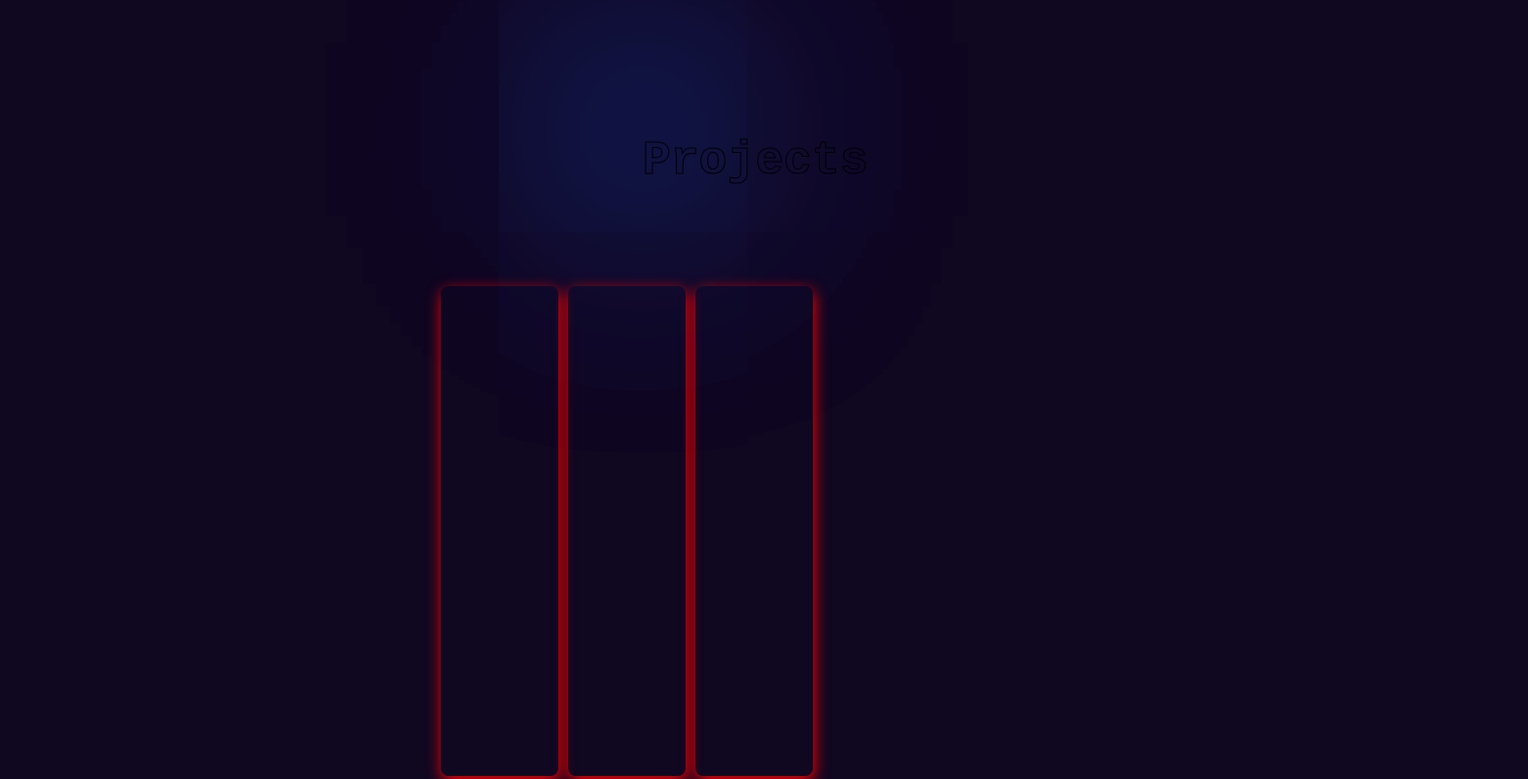
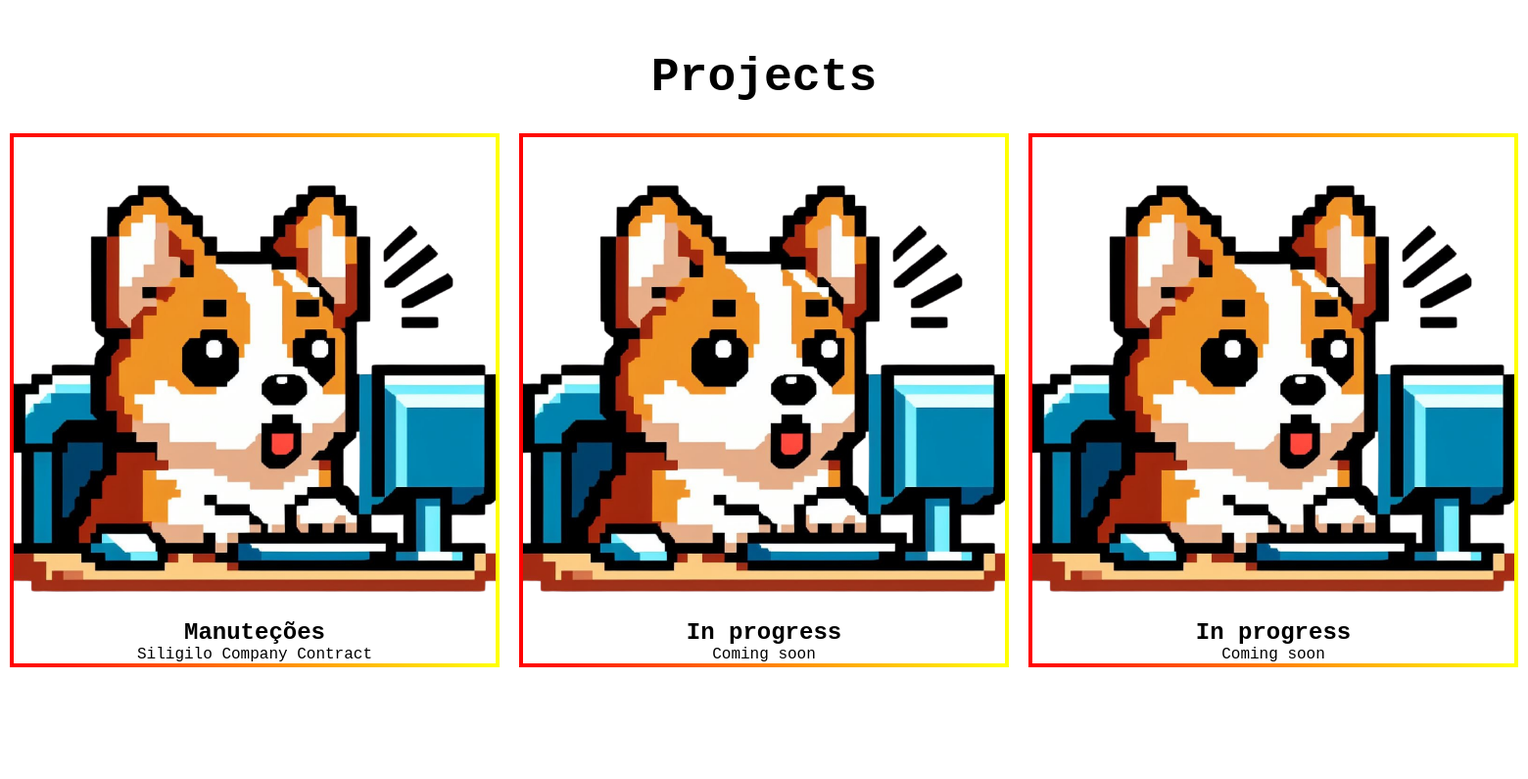
Before and after one commit to DiabloK/DiabloK.oi, a plain HTML site: page index.html in a window 1280 px wide. Shown: the part 780-1575 px from the top of the page at 98% size, 1560 px wide, since content can reach past the window. Drawn offline with nearby package versions, Linux system fonts and the light colour scheme.

Commit message:
1.1
ajuste de projects

```diff
--- a/assets/style.css
+++ b/assets/style.css
@@ -19,7 +19,7 @@ body {
     min-height: 100vh;
     display: grid;
     place-items: center;
-    background: #100721;
+    background: #ffffff;
     font-family: "Ubuntu Mono", monospace;
     font-weight: 400;
   }
@@ -182,6 +182,7 @@ section .header{
     font-size: 1.75rem;
     color: #fff;
     border-radius: 5px;
+    text-align: center;
 }
 
 .features .card h4{
@@ -434,69 +435,48 @@ mark {
     margin: auto;
     padding: 5rem 2rem;
 }
-
-.container-carousel  {
-    width: 100%;
+.col {
     display: flex;
     justify-content: center;
-    height: 500px;
-    gap: 10px;
-
-    > div {
-      flex: 0 0 120px;
-      border-radius: 0.5rem;
-      transition: 0.5s ease-in-out;
-      cursor: pointer;
-      box-shadow: 1px 5px 15px #ff0000;
+    align-items: center;
+  }
+  .image-container {
+    display: flex;
+    flex-direction: column;
+    align-items: center;
     position: relative;
-      overflow: hidden;
-
-      &:nth-of-type(1) {
-        background: url("images/logo4.png")  no-repeat 50% / cover;
+    margin: 10px;
+    width: 500px; /* Largura máxima do contêiner */
+    height: auto; /* Altura automática para manter a proporção */
+    overflow: hidden; /* Cortar o excesso de imagem */
+    /* Adicionando uma borda vermelha com degradê */
+    border: 4px solid;
+    border-image: linear-gradient(to right, red, yellow); /* Mudança de cores para o degradê */
+    border-image-slice: 1;
   }
-      &:nth-of-type(2) {
-        background: url("images/logo3.jpeg") no-repeat 50% / cover;
+  .image-container img {
+    width: 100%; /* A imagem ocupará 100% da largura do contêiner */
+    height: auto; /* Altura automática para manter a proporção */
+    transition: transform 0.3s ease;
   }
-      &:nth-of-type(3) {
-        background: url("images/progress.png") no-repeat 50% / cover;
+  .image-container h2,
+  .image-container span {
+    text-align: center;
   }
-      .content-carousel {
-        font-size: 1.5rem;
-        color: #fff;
-        display: flex;
-        align-items: center;
-        padding: 15px;
+  .image-container .caption {
+    position: absolute;
+    bottom: 0;
+    left: 0;
+    right: 0;
+    background-color: rgba(0, 0, 0, 0.7);
+    color: white;
+    padding: 5px;
     opacity: 0;
-        flex-direction: column;
-        height: 100%;
-        justify-content: flex-end;
-        background: rgb(2, 2, 46);
-        background: linear-gradient(
-          0deg,
-          rgba(2, 2, 46, 0.6755077030812324) 0%,
-          rgba(255, 255, 255, 0) 100%
-        );
-        transform: translatey(100%);
-        transition: opacity 0.5s ease-in-out, transform 0.5s 0.2s;
-        visibility: hidden;
-
-        span {
-          display: block;
-          margin-top: 5px;
-          font-size: 1.2rem;
+    transition: opacity 0.3s ease;
   }
+  .image-container:hover img {
+    transform: scale(1.2); /* Zoom ao passar o mouse */
   }
-
-      &:hover {
-        flex: 0 0 250px;
-        box-shadow: 1px 3px 15px #7645d8;
-        transform: translatey(-30px);
+  .image-container:hover .caption {
+    opacity: 1; /* Mostrar a legenda ao passar o mouse */
   }
-
-      &:hover .content-carousel {
-        opacity: 1;
-        transform: translatey(0%);
-        visibility: visible;
-      }
-    }
-  }
--- a/index.html
+++ b/index.html
@@ -42,32 +42,26 @@
         </div>
     </header>
     <section>
-        <header class="container">
+        <h2 style="font-size: 3em; margin-bottom: 20px; text-align: center;">Projects</h2>
+        <div class="col">
             <a name="Projects"></a>
-            <div class="content">
-                <span class="blur"></span>
-                <span class="blur"></span>
-                <H1><span>Projects</span></H1>
+            <div class="image-container">
+                <img src="images/logo3.png" alt="Imagem 1">
+                <h2>Manuteções</h2>
+                <caption>Siligilo Company Contract</caption>
             </div>
-        </header>
-        <div class="container-carousel">
-            <div>
-                <div class="content-carousel" style=" background: url('images/bg.png')  no-repeat 50% / cover;">
-                    <h2>Manuteções</h2>
-                    <span>Project for Siligilo Company Contract</span>
-                </div>
+
+            <div class="image-container">
+                <img src="images/logo3.png" alt="Imagem 2">
+
+                <h2>In progress</h2>
+                <span>Coming soon</span>
             </div>
-            <div>
-                <div class="content-carousel" style=" background: url('images/logo3.png')  no-repeat 50% / cover;">
-                    <h2>In progress</h2>
-                    <span>Coming soon</span>
-                </div>
-            </div>
-            <div>
-                <div class="content-carousel" style=" background: url('images/logo3.png')  no-repeat 50% / cover;">
-                    <h2>In progress</h2>
-                    <span>Coming soon</span>
-                </div>
+
+            <div class="image-container">
+                <img src="images/logo3.png" alt="Imagem 3">
+                <h2>In progress</h2>
+                <span>Coming soon</span>
             </div>
         </div>
     </section>
```
Also changed, not shown: images/bg.jpeg (added), images/bg.png (deleted). Lines whose indentation alone changed are shown as unchanged.
